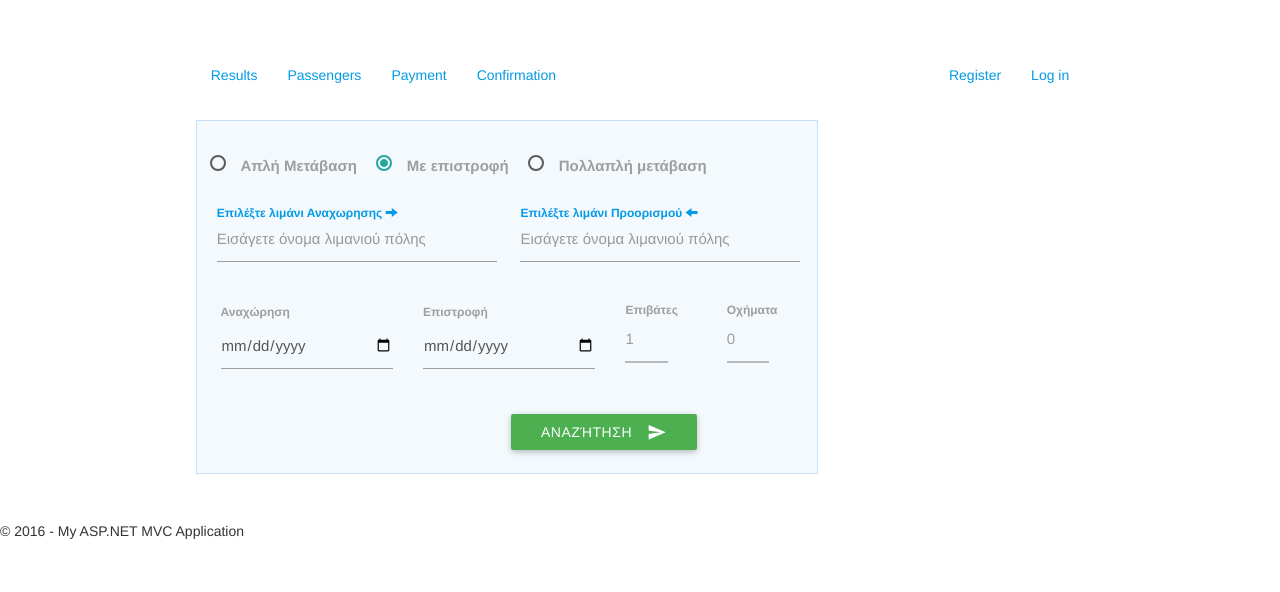
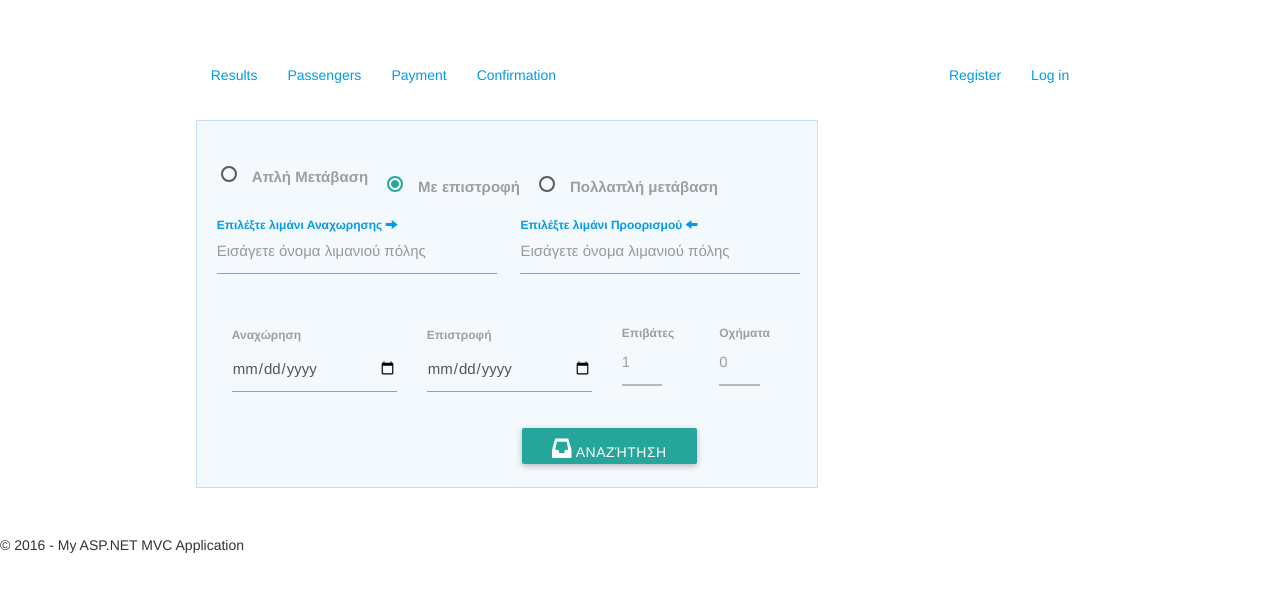
Before and after one commit to dsmyrnaios/Vessel-Tickets-MVC, an ASP.NET MVC app: page /Ferries/Search in a window 1280 px wide. Shown: the top 592 px of the page. Run offline with ASP.NET Core 8 and stand-ins for ASP.NET MVC 5, Linux system fonts and the light colour scheme; the project's own start-up code is not run, and a stand-in starts its controllers and pages; some libraries are stand-ins or nearby versions.

Commit message:
correct submit problem, correct radio list buttons problem
correct submit problem, correct radio list buttons problem

```diff
--- a/TicketsMVC/Scripts/search.js
+++ b/TicketsMVC/Scripts/search.js
@@ -8,12 +8,12 @@ $(document).ready(function () {
     var arrive = $('<div style=width:600px>');
     var arrivewrapper = $('<div>').append(arrive);
     var defaultmultipledirections = 3;
-    var counter = defaultmultipledirections - 1;
+    var counter = defaultmultipledirections;
 
-    $('input[type=radio][name=Triptype][value=WithReturn]').attr("checked", true);
+    $('input[type=radio][name=TripType][value=WithReturn]').attr("checked", true);
 
-    $('body').on('change', 'input[type=radio][name=Triptype]', function () {
-        alert("edw");
+    $('body').on('change', 'input[type=radio][name=TripType]', function () {
+
         if (this.value === 'Simple') {
 
             //remove all ferry steps divs
@@ -91,13 +91,15 @@ $(document).ready(function () {
                 $("#ferrysteps").append(createNewFerrystep(j));
             }
 
-            counter = j - 1;
+            counter = j-1;
 
             var btnappend = '<div class="row" id="actionbtnid">' +
                             '<div class="col-md-6">' +
+                            //'<a class="waves-effect waves-light btn-large" οnclick="delFerryStep();"><i class="material-icons left">remove</i>Αφαιρεση διαδρομης</a>' +
                             '<button type="button" class="btn btn-link btn-secondary btn-sm glyphicon glyphicon-remove" style="float: left" id="delFerryStepId"><a onclick="delFerryStep();">Αφαίρεση διαδρομής</a></button>' +
                             '</div>' +
                             '<div class="col-md-5">' +
+                            //'<a class="waves-effect waves-light btn-large" οnclick="addFerryStep();"><i class="material-icons left">add</i>Προσθηκη διαδρομης</a>' +
                             '<button type="button" class="btn btn-link btn-secondary btn-sm glyphicon glyphicon-plus" style="float: right" id="addFerryStepId"><a onclick="addFerryStep();">Προσθήκη διαδρομής</a></button>' +
                             '</div></div>';
 
@@ -278,7 +280,7 @@ $(document).ready(function () {
         $.fancybox.close();
     });
 
-    $('label[for^=FromPort],label[for^=ToPort]').fancybox({
+    $('label[for^=FromPort],label[for^=ToPort],label[for*=MultDepList]').fancybox({
         autoSize: true,
         autoScale: false,
         transitionIn: 'none',
@@ -303,8 +305,8 @@ $(document).ready(function () {
                 }
             }
             else {
-                $depid = selectorfancybox.attr('id').split('arrallroute');
-                $departureportvalue = $('[id=depallroute' + $depid[1] + ']').find('input').val();
+                var $depid = selectorfancybox.attr('id').split('arrallroute');
+                var $departureportvalue = $('[id=depallroute' + $depid[1] + ']').find('input').val();
                 if ($departureportvalue != '') {
 
                 }
@@ -451,7 +453,6 @@ function addFerryStep(counter) {
     counter++;
 
     $("#actionbtnid").before(createNewFerrystep(counter));
-
     if (counter >= 4) {
         $('#addFerryStepId').hide();
     } else {
@@ -470,8 +471,7 @@ function delFerryStep(counter) {
 
     $('#multipletrip' + counter).remove();
     counter--;
-
-    if (counter < 3) {
+    if (counter < 2) {
         $('#delFerryStepId').hide();
     } else {
         $('#delFerryStepId').show();
@@ -486,19 +486,19 @@ function createNewFerrystep(cnt) {
 
     var toAppend = '<div class="row" id="multipletrip' + cnt + '">' +
                               '<div class="col-md-4" id="depallroute' + cnt + '">' +
-                              '<label for="MultDepList[' + cnt + '].FromPort" class="control-label" align="left">Από <a style="margin-top: 5px; ">Επιλέξτε λιμάνι<span class="glyphicon glyphicon-arrow-right" aria-hidden="true"></span></a></label>' +
+                              '<label for="MultDepList[' + cnt + '].FromPort" class="control-label" align="left">Από <a style="cursor:pointer">Επιλέξτε λιμάνι Αναχωρησης<span class="glyphicon glyphicon-arrow-right" aria-hidden="true"></span></a></label>' +
                               '<input class="form-control" type="text" name="MultDepList[' + cnt + '].FromPort"  placeholder = "Εισάγετε όνομα λιμανιού πόλης" data-val="true" required>' +
-                              '<span data-valmsg-replace="true" data-valmsg-for="MultDepList[' + cnt + '].FromPort" class="field-validation-valid text-danger"></span>' +
+                              //'<span data-valmsg-replace="true" data-valmsg-for="MultDepList[' + cnt + '].FromPort" class="field-validation-valid text-danger"></span>' +
                               '</div>' +
                               '<div class="col-md-4" id="arrllroute' + cnt + '">' +
-                              '<label for="MultDepList[' + cnt + '].ToPort" class="control-label" align="left">Πρός <a style="margin-top: 5px; ">Επιλέξτε λιμάνι<span class="glyphicon glyphicon-arrow-left" aria-hidden="true"></span></a></label>' +
+                              '<label for="MultDepList[' + cnt + '].ToPort" class="control-label" align="left">Πρός <a style="margin-top: 5px; "> <a style="cursor:pointer">Επιλέξτε λιμάνι προορισμού<span class="glyphicon glyphicon-arrow-right" aria-hidden="true"></span></a></label>' +
                               '<input class = "form-control datepicker" type = "date" name="MultDepList[' + cnt + '].ToPort"  placeholder = "Εισάγετε όνομα λιμανιού πόλης" data-val="true"  required>' +
-                              '<span data-valmsg-replace="true" data-valmsg-for="MultDepList[' + cnt + '].ToPort" class="field-validation-valid text-danger"></span>' +
+                              //'<span data-valmsg-replace="true" data-valmsg-for="MultDepList[' + cnt + '].ToPort" class="field-validation-valid text-danger"></span>' +
                               '</div>' +
                               '<div class="col-md-3" id="depalldate' + cnt + '">' +
                               '<label for="MultDepList[' + cnt + '].DateFrom" class="control-label" align="left">Αναχώρηση</label>' +
                               '<input class = "form-control datepicker" type = "date" name="MultDepList[' + cnt + '].DateFrom"  placeholder = "Εισάγετε ημ/νια αναχώρησης" id = "departuredatemulti' + cnt + '" data-val="true" required>' +
-                              '<span data-valmsg-replace="true" data-valmsg-for="MultDepList[' + cnt + '].ToPort" class="field-validation-valid text-danger"></span>' +
+                              //'<span data-valmsg-replace="true" data-valmsg-for="MultDepList[' + cnt + '].ToPort" class="field-validation-valid text-danger"></span>' +
                               '</div></div>';
     return toAppend;
 
--- a/TicketsMVC/Views/Ferries/Search.cshtml
+++ b/TicketsMVC/Views/Ferries/Search.cshtml
@@ -14,8 +14,9 @@
      }
 
     .routeoptions {
-        float: left;
+        /*float: left;*/
         clear: none;
+         display: inline;
     }
 
     label {
@@ -125,27 +126,49 @@
     @Html.AntiForgeryToken()
     @Html.ValidationSummary(true, "", new {@class = "text-danger"})
 
-    <div class="routeoptions row">
-        @foreach (Triptype triptype in Enum.GetValues(typeof(Triptype)))
+    @*<div class="routeoptions row">
+    @foreach (Triptype triptype in Enum.GetValues(typeof (Triptype)))
     {
         //Simple = 0, WithReturn = 1, Multiple = 2
 
-            @Html.RadioButtonFor(m => m.Triptype, triptype, new {  @type="radio", @class="with-gap", name = triptype, value = triptype, tabindex = -1 })
-            @*<input name="triptype" type="radio" class="with-gap" id="Triptype"  />*@
+        @Html.RadioButtonFor(m => m.Triptype, triptype, new {@type = "radio", @class = "with-gap", name = triptype, value = triptype, tabindex = -1})
+        <input name="triptype" type="radio" class="with-gap" id="Triptype"  />
 
-            if (triptype == Triptype.Simple)
+
+            <p>
+                @if (triptype == Triptype.Simple)
                 {
+                    <input class="with-gap" name="TripType" type="radio" id="TripTypeS" />
                     <label for=@triptype>Απλή Μετάβαση</label>
                 }
                 else if (triptype == Triptype.WithReturn)
                 {
+                    <input class="with-gap" name="TripType" type="radio" id="TripTypeWR" />
                     <label for=@triptype>Με επιστροφή</label>
                 }
                 else
                 {
+                    <input class="with-gap" name="TripType" type="radio" id="TripTypeM" />
                     <label for=@triptype>Πολλαπλή μετάβαση</label>
                 }
+            </p>
         }
+    </div>*@
+
+    <div class="routeoptions row" >
+        <p>
+            <input class="with-gap" name="TripType" type="radio" id="TripTypeS" value="Simple"/>
+            <label for="TripTypeS">Απλή Μετάβαση</label>
+        </p>
+        <p>
+            <input  class="with-gap" name="TripType" type="radio" id="TripTypeWR" value="WithReturn"/>
+            <label for="TripTypeWR">Με επιστροφή</label>
+        </p>
+        <p>
+            <input class="with-gap" name="TripType" type="radio" id="TripTypeM" value="Multiple" />
+            <label for="TripTypeM">Πολλαπλή μετάβαση</label>
+        </p>
+
     </div>
 
     <div class="row" id="fromto0">
@@ -173,7 +196,7 @@
     </div>
 
 
-    <div class="row" id="dates">
+    <div class="row" id="dates" style="display: inline;">
         <div class="col-md-4" id="depalldate">
             <label for="departure" class="control-label">@Html.LabelFor(model => model.DateFrom)</label>
             @Html.TextBoxFor(m => m.DateFrom, new { @class = "form-control datepicker", type = "date", id = "departuredate0", placeholder = "Εισάγετε ημ/νια αναχώρησης", tabindex = 3 })
@@ -350,7 +373,8 @@
     //SUBMIT BUTTON
     <div class="row">
         <div class="col-md-10">
-            <a style="margin-top: 10px; float: right" class="btn waves-effect waves-light green " type="submit">Αναζήτηση<i class="material-icons right">send</i></a>
+            @*<a style="margin-top: 10px; float: right" class="button waves-effect waves-light green" type="submit">Αναζήτηση<i class="material-icons right">send</i></a>*@
+            <button value="Send" class="btn btn-success" type="submit" id="submit" style="margin-top: 10px; float: right" ><i class="glyphicon glyphicon-inbox"></i> Αναζήτηση</button>
         </div>
     </div>
 }
```
Also changed, not shown: 6 other files. Lines whose indentation alone changed are shown as unchanged.
